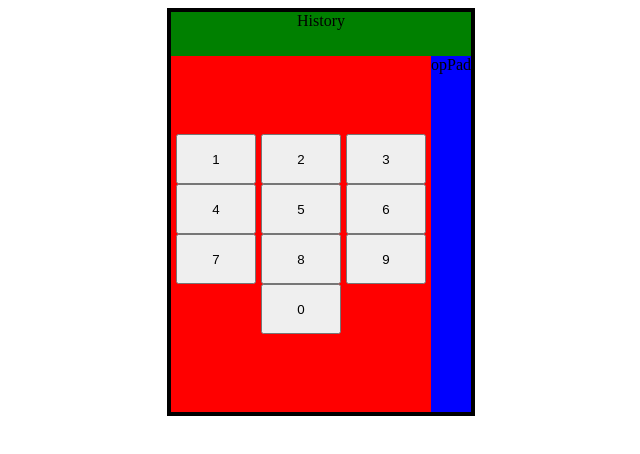
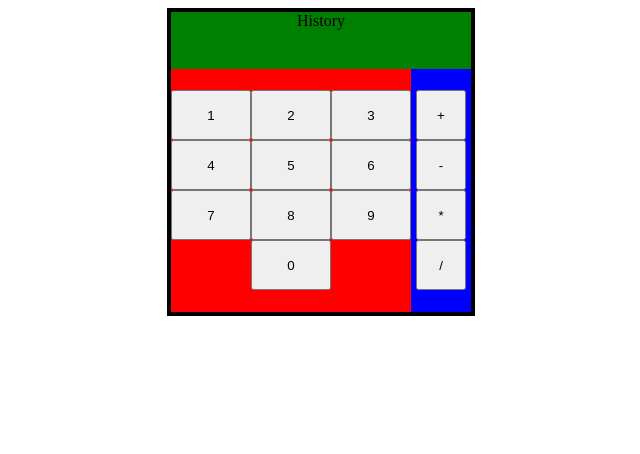
Before and after one commit to Cass-MC/odin-calculator, a plain HTML site: page index.html in a window 1280 px wide. Shown: the whole page, without its empty margins (319-959 px from the left). Drawn offline with Linux system fonts and the light colour scheme.

Commit message:
added operator buttons, resized calc

```diff
--- a/index.html
+++ b/index.html
@@ -7,7 +7,7 @@
 <body>
     <center>
         <div id="calcBody">
-            <div id="history">History</div>
+            <div id="display">History</div>
 
             <div id="pads">
                 <div id="numPad">
@@ -23,7 +23,10 @@
                     <button class="digit">0</button>
                 </div>
                 <div id="opPad">
-                    opPad
+                    <button class="operator">+</button>
+                    <button class="operator">-</button>
+                    <button class="operator">*</button>
+                    <button class="operator">/</button>
                 </div>
             </div>
         </div>
--- a/style.css
+++ b/style.css
@@ -1,16 +1,16 @@
 #calcBody {
     background-color: gray;
     border: black solid 4px;
-    height: 400px;
+    height: 300px;
     width: 300px;
     display: flex;
     flex-flow: center;
     flex-direction: column;
 }
 
-#history {
+#display {
     background-color: green;
-    height: 50px;
+    height: 70px;
     width: 100%;
 }
 
@@ -41,4 +41,13 @@
     background-color: blue;
     height: 100%;
     flex-grow: 1;
+    display: flex;
+    flex-wrap: wrap;
+    justify-content: space-evenly;
+    align-content: center;
 }
+
+.operator {
+    width: 50px;
+    height: 50px;
+}
```
